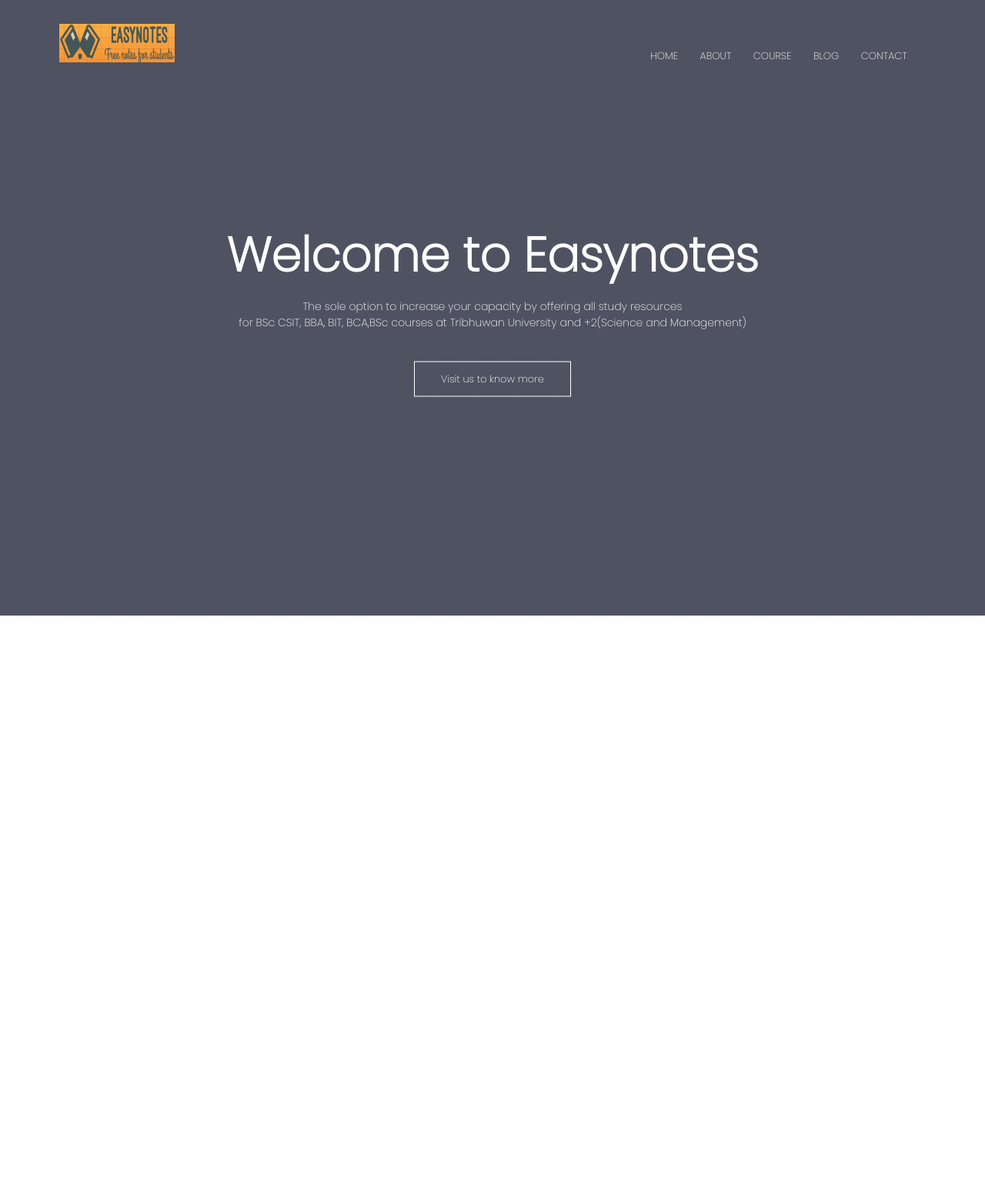
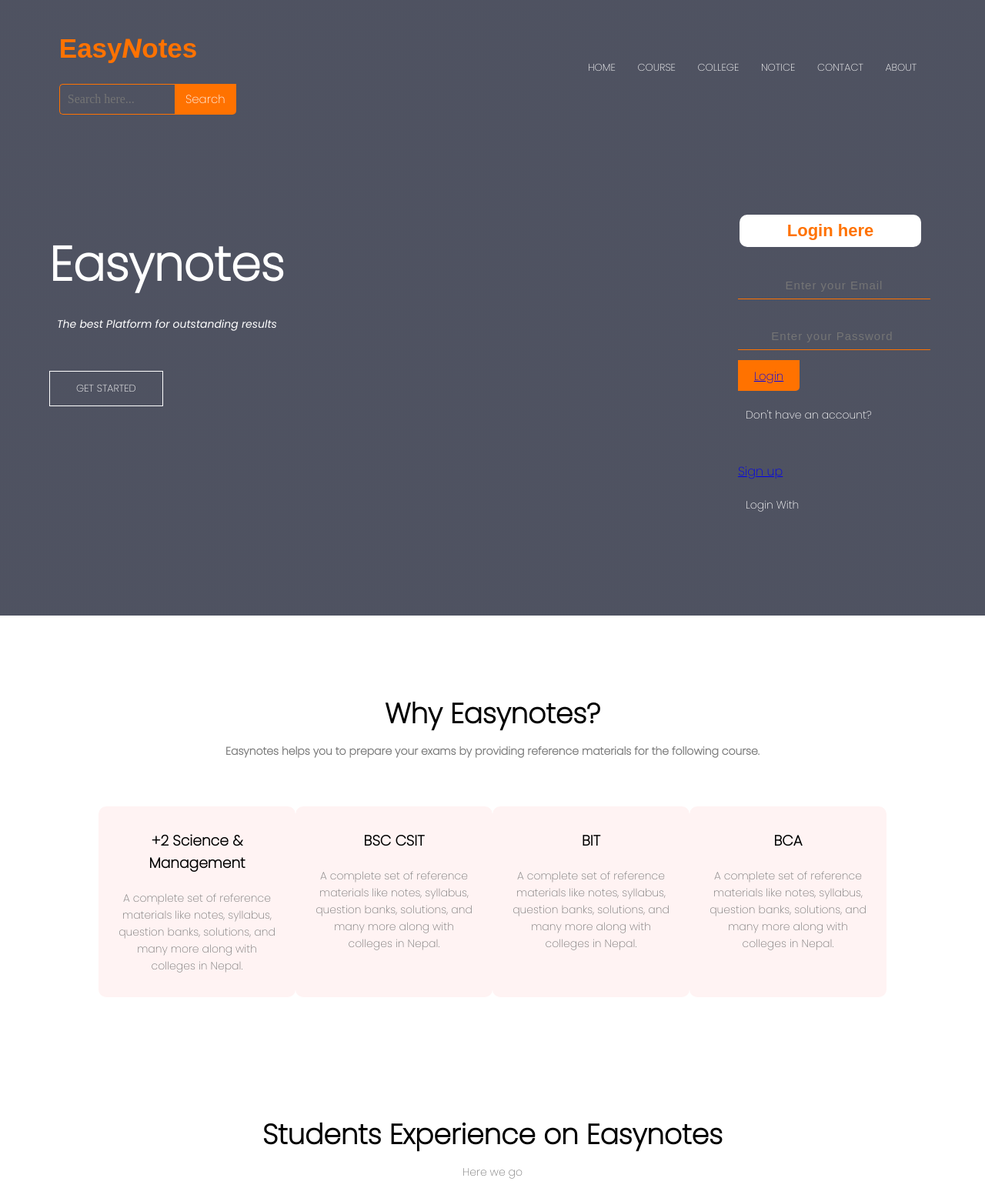
Before and after one commit to nagendra-bista/Easynotes-project, a plain HTML site: page index.html in a window 1280 px wide. Shown: the whole page at 77% size. Before the commit the page ends 800 px from the top, so only its background shows below. Drawn offline with Linux system fonts and the light colour scheme.

Commit message:
Initial commit

```diff
--- a/index.html
+++ b/index.html
@@ -9,36 +9,133 @@
 <link rel="preconnect" href="https://fonts.gstatic.com" crossorigin>
 <link href="https://fonts.googleapis.com/css2?
 family=Poppins:ital,wght@0,100;0,200;1,100;1,200;1,300;1,400;1,600&display=swap" rel="stylesheet">
-<link rel="stylesheet" href="https://cdn.jsdelivr
-.net/npm/@fortawesome/fontawesome-free@6.2.0/css/fontawesome.min.css">
+
+<link rel="stylesheet" href="https://cdn.jsdelivr.net/npm/@fortawesome/fontawesome-free@6.2.0/css/fontawesome.min.css">
 </head>
 <body>
     <section class="header">
         <nav>
-            <a href="index.html"><img src="Images/logo5.png" height="50" width="200"> </a>
-            <div class="nav-links">
-                <i class="fa fa-times" ></i>
+          <div class="navbar">
+            <div class="icon">
+                <h2 class="logo"> Easy<i>N</i>otes</h2>
+            </div>
+
+            <div class="search">
+                <input class="srch" type="search" name="" placeholder="Search here...">
+                <a href="#"> <button class="btn">Search</button></a>
+
+            </div>
+          </div>
+            <div class="nav-links" id="navlinks">
+                <i class="fa fa-times" onclick="hideMenu()" ></i>
+
                 <ul>
                     <li> <a href="">HOME</a></li>
+                    <li> <a href="">COURSE</a></li>
+                    <li> <a href="">COLLEGE</a></li>
+                    <li> <a href="">NOTICE</a></li>
+                    <li> <a href="">CONTACT</a></li>
                     <li> <a href="">ABOUT</a></li>
-                    <li> <a href="">COURSE</a></li>
-                    <li> <a href="">BLOG</a></li>
-                    <li> <a href="">CONTACT</a></li>
+
+
                 </ul>
             </div>
-            <i class="fa fa-bars" ></i>
+
+            <i class="fa fa-bars" onclick="showMenu()"></i>
         </nav>
+
         <div class="text-box">
-            <h1>Welcome to Easynotes</h1>
+            <br> <H1><b>  Easynotes </b></H1>
             <p>
-                 The sole option to increase your
-                 capacity by offering all study resources <br>
+                <i>The best Platform for outstanding results</i>
 
-                 for BSc CSIT, BBA, BIT, BCA,BSc
-                  courses at Tribhuwan University and +2(Science and Management)
             </p>
-            <a href="" class="hero-btn">Visit us to know more</a>
+            <a href="" class="hero-btn">GET STARTED</a>
+
+
+            <div class="form">
+                <h2>Login here</h2>
+                <input type="email" name="email" placeholder="Enter your Email">
+                <input type="password" name="" placeholder="Enter your Password ">
+                <button class="btn"> <a href="#">Login </a></button>
+                <p class="link">Don't have an account?</p>
+                <a href="#">Sign up </a>
+                <p class="liw">Login With </p>
+            </div>
         </div>
     </section>
+
+
+<!--Course-->
+<Section class="Course">
+    <H1>Why Easynotes?</H1>
+    <p>
+        <b>Easynotes helps you to prepare your exams by providing reference materials for the following course. </b>
+    </p>
+     <div class="row">
+        <div class="course-col">
+            <h3>+2 Science & Management</h3>
+            <p>
+         A  complete set of reference materials
+         like notes, syllabus, question banks, solutions,
+          and many more along with
+          colleges in Nepal.
+            </p>
+        </div>
+
+        <div class="course-col">
+            <h3>BSC CSIT</h3>
+            <p>
+                A complete set of reference materials
+                like notes, syllabus, question banks, solutions,
+                 and many more along with
+                 colleges in Nepal.
+            </p>
+        </div>
+        <div class="course-col">
+            <h3>BIT</h3>
+            <p>
+                A complete set of reference materials
+                like notes, syllabus, question banks, solutions,
+                 and many more along with
+                 colleges in Nepal.
+            </p>
+            </div>
+            <div class="course-col">
+                <h3> BCA</h3>
+                <p>
+                    A complete set of reference materials
+                    like notes, syllabus, question banks, solutions,
+                     and many more along with
+                     colleges in Nepal.
+                </p>
+                </div>
+
+     </div>
+</Section>
+
+<!----------Testimonials----------->
+<section class="testimonials">
+    <h1>Students Experience on Easynotes </h1>
+    <P>Here we go</P>
+</section>
+
+
+
+
+
+
+
+<!--------javascript for Toggle Menu-->
+    <script>
+
+        var navlinks= document.getElementById("navlinks");
+        function showMenu(){
+            navlinks.style.right ="0";
+        }
+        function hideMenu(){
+            navlinks.style.right="-200px";
+        }
+    </script>
 </body>
 </html>
--- a/style.css
+++ b/style.css
@@ -17,9 +17,53 @@ nav {
     justify-content: space-between;
     align-items: center;
 }
- nav img{
-    width: 150px;
- }
+.icon{
+   width: 200px;
+   float: left;
+   height: 70px;
+}
+.logo{
+   color: #ff7200;
+   font-size: 35px;
+   font-family: Arial, Helvetica, sans-serif;
+   padding-left: 0px;
+   float: left;
+   padding-top: 10px;
+}
+.srch{
+   font-family: 'Times New Roman';
+   width: 150px;
+   height:40px;
+   background: transparent;
+   border: 1px solid #ff7200;
+   margin-top: 13px;
+   color: #fff;
+   border-right: none;
+   font-size: 16px;
+   float: left;
+   padding: 10px;
+   border-bottom-left-radius:5px;
+   border-top-left-radius: 5px;
+}
+.btn{
+   width: 80px;
+   height: 40px;
+   background: #ff7200;
+   border: 2px solid #ff7200;
+   margin-top:13px;
+   color:#fff;
+   font-size: 15px;
+   border-bottom-right-radius: 5px;
+   border-bottom-right-radius:5px;
+}
+.btn:focus{
+   outline: none;
+}
+.srch:focus{
+   outline: none;
+
+}
+
  .nav-links{
     flex: 1;
     text-align: right;
@@ -48,13 +92,14 @@ nav {
     width: 100%;
  }
  .text-box{
+   text-align: left;
     width: 90%;
     color: #fff;
     position: absolute;
     top: 50%;
     left: 50%;
     transform: translate(-50%,-50%);
-    text-align: center;
+
  }
  .text-box h1{
     font-size: 62px;
@@ -80,6 +125,9 @@ nav {
     background: #f44336;
     transition: 1s;
  }
+ nav .fa{
+   display: none;
+ }
  @media(max-width: 700px){
     .text-box h1{
         font-size: 20px;
@@ -93,10 +141,123 @@ nav {
         height: 100vh;
         width: 200px;
         top: 0;
-        right: 0;
+        right: -200px;
         text-align: left;
         z-index: 2;
+        transition:1s;
+    }
+ nav .fa{
+   display: block;
+   color: #fff;
+   margin: 10px;
+   font-size: 22px;
+   cursor: pointer;
+   }
+  .nav-links ul{
+   padding: 30px;
+  }
+  .form{
+   display: none;
+  }
+ }
+.form{
+   width: 250px;
+   height: 380px ;
+   background: linear-gradient(to top, rgba(0,0,0,0.8)50%);
+   position:absolute;
+   top: -20px;
+   left: 870px;
+   border-radius: 10px;
+   padding: 25px;
+
+}
+.form h2{
+   width: 220px;
+   font-family: sans-serif;
+   text-align: center;
+   color: #ff7200;
+   font-size: 22px;
+   background-color:#fff ;
+   border-radius:10px;
+   margin: 2px;
+   padding: 8px;
+}
+.form input{
+   width: 250px;
+   height: 35px;
+   background: transparent;
+   text-align: center;
+   border-bottom: 1px solid #ff7200;
+   border-top: none;
+   border-right: none;
+   border-left: none;
+   color: #fff;
+   font-size: 15px;
+   letter-spacing: 1px;
+   margin-top: 30px;
+   font-family: sans-serif;
+
+}
+.form input:focus{
+   color: #fff;
+   font-family: arial;
 
 
-    }
+}
+
+
+ /*---Courses--*/
+ .Course{
+   width: 80%;
+   margin: auto;
+   text-align: center;
+   padding-top: 100px;
  }
+ h1{
+   font-size: 36px;
+   font-weight: 600;
+ }
+ p{
+   color: #777;
+   font-size: 14px;
+   font-weight: 300px;
+   line-height: 22px;
+   padding: 10px;
+
+  }
+ .row{
+   margin-top: 5%;
+   display: flex;
+   justify-content: space-between;
+ }
+ .course-col{
+   flex-basis: 31%;
+   background: #fff3f3;
+   border-radius: 10px;
+   margin-bottom: 5%;
+   padding: 20px 12px;
+   box-sizing: border-box;
+   transition: 0.3s;
+ }
+ h3{
+   text-align: center;
+   font-weight: 600;
+   margin: 10px 0;
+
+ }
+ .course-col:hover{
+   box-shadow: 0 0 20px 0px rgba(0,0,0,0.2);
+ }
+@media(max-width:700px){
+   .row{
+      flex-direction: column;
+   }
+}
+/*----------testimonials-------*/
+.testimonials{
+   width: 80%;
+   margin: auto;
+   padding-top: 100px;
+   text-align: center;
+
+}
```
